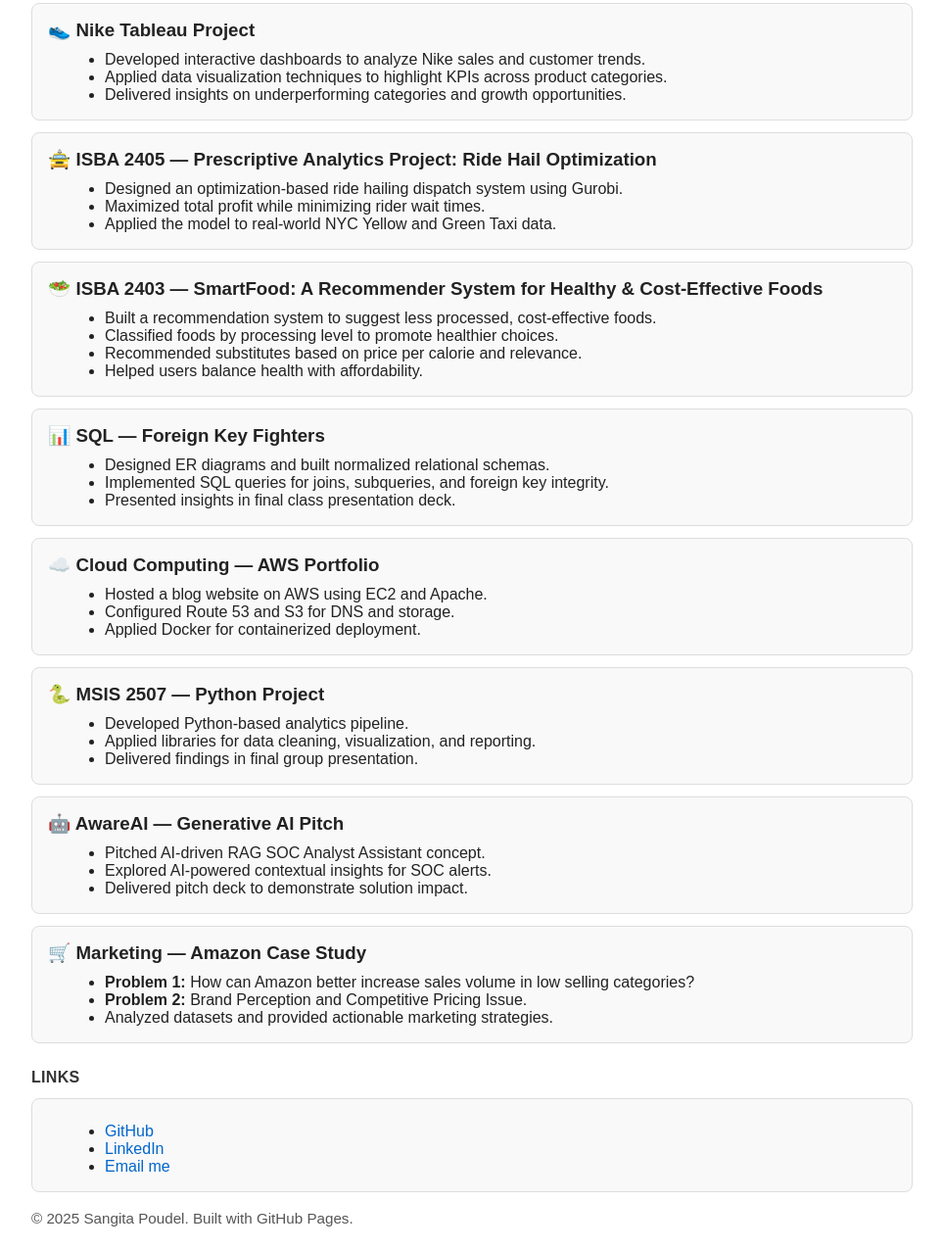
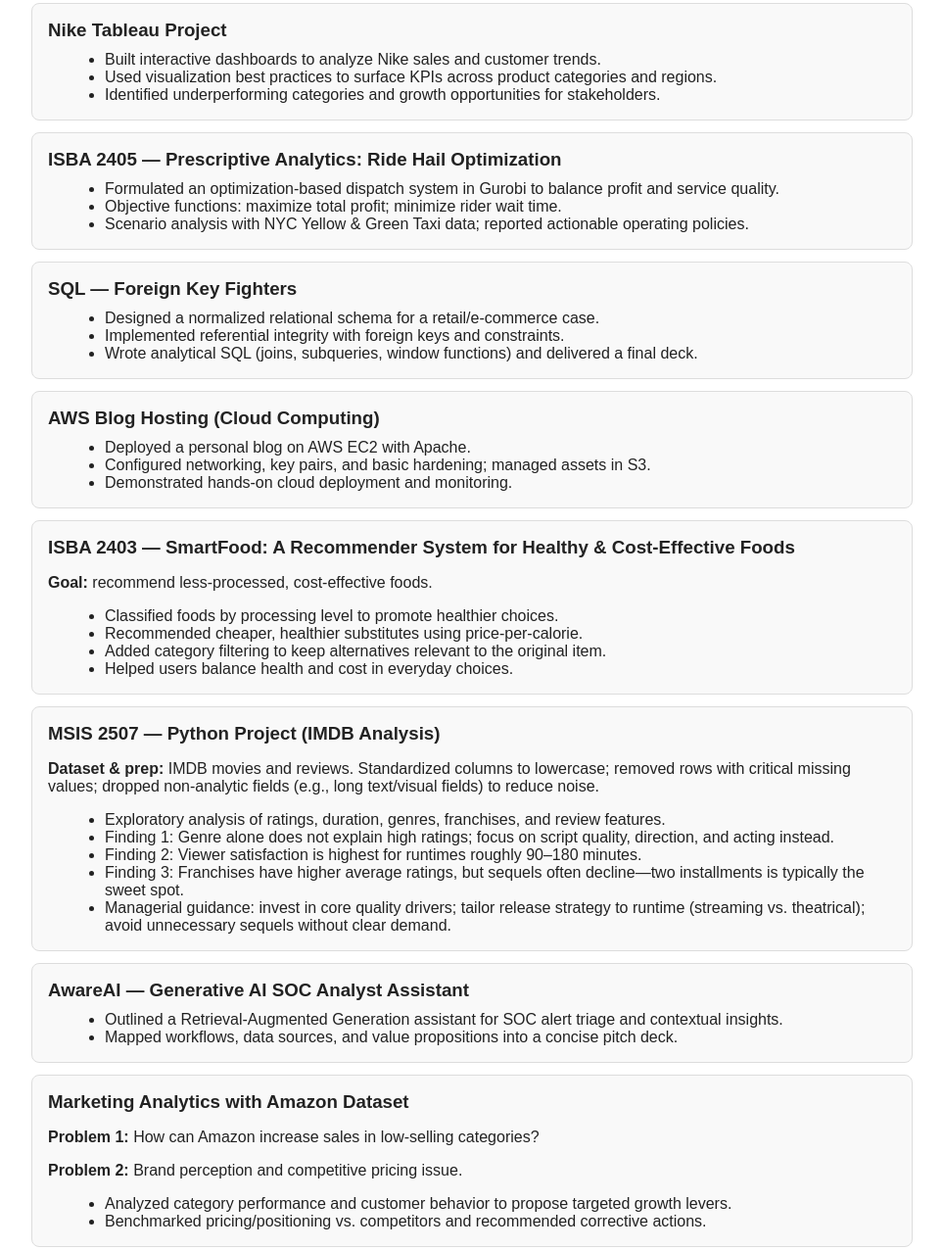
Before and after one commit to spoudel97/spoudel97.github.io, a plain HTML site: page index.html in a window 1280 px wide. Shown: the part 329-1605 px from the top of the page at 98% size, without its empty margins (158-1121 px from the left). Drawn offline with Linux system fonts and the light colour scheme.

Commit message:
Update index.html

```diff
--- a/index.html
+++ b/index.html
@@ -44,79 +44,82 @@
   <h2>My Projects</h2>
 
   <div class="card">
-    <h3>👟 Nike Tableau Project</h3>
+    <h3>Nike Tableau Project</h3>
     <ul>
-      <li>Developed interactive dashboards to analyze Nike sales and customer trends.</li>
-      <li>Applied data visualization techniques to highlight KPIs across product categories.</li>
-      <li>Delivered insights on underperforming categories and growth opportunities.</li>
+      <li>Built interactive dashboards to analyze Nike sales and customer trends.</li>
+      <li>Used visualization best practices to surface KPIs across product categories and regions.</li>
+      <li>Identified underperforming categories and growth opportunities for stakeholders.</li>
     </ul>
   </div>
 
   <div class="card">
-    <h3>🚖 ISBA 2405 — Prescriptive Analytics Project: Ride Hail Optimization</h3>
+    <h3>ISBA 2405 — Prescriptive Analytics: Ride Hail Optimization</h3>
     <ul>
-      <li>Designed an optimization-based ride hailing dispatch system using Gurobi.</li>
-      <li>Maximized total profit while minimizing rider wait times.</li>
-      <li>Applied the model to real-world NYC Yellow and Green Taxi data.</li>
+      <li>Formulated an optimization-based dispatch system in Gurobi to balance profit and service quality.</li>
+      <li>Objective functions: maximize total profit; minimize rider wait time.</li>
+      <li>Scenario analysis with NYC Yellow & Green Taxi data; reported actionable operating policies.</li>
     </ul>
   </div>
 
   <div class="card">
-    <h3>🥗 ISBA 2403 — SmartFood: A Recommender System for Healthy & Cost-Effective Foods</h3>
+    <h3>SQL — Foreign Key Fighters</h3>
     <ul>
-      <li>Built a recommendation system to suggest less processed, cost-effective foods.</li>
-      <li>Classified foods by processing level to promote healthier choices.</li>
-      <li>Recommended substitutes based on price per calorie and relevance.</li>
-      <li>Helped users balance health with affordability.</li>
+      <li>Designed a normalized relational schema for a retail/e-commerce case.</li>
+      <li>Implemented referential integrity with foreign keys and constraints.</li>
+      <li>Wrote analytical SQL (joins, subqueries, window functions) and delivered a final deck.</li>
     </ul>
   </div>
 
   <div class="card">
-    <h3>📊 SQL — Foreign Key Fighters</h3>
+    <h3>AWS Blog Hosting (Cloud Computing)</h3>
     <ul>
-      <li>Designed ER diagrams and built normalized relational schemas.</li>
-      <li>Implemented SQL queries for joins, subqueries, and foreign key integrity.</li>
-      <li>Presented insights in final class presentation deck.</li>
+      <li>Deployed a personal blog on AWS EC2 with Apache.</li>
+      <li>Configured networking, key pairs, and basic hardening; managed assets in S3.</li>
+      <li>Demonstrated hands-on cloud deployment and monitoring.</li>
     </ul>
   </div>
 
   <div class="card">
-    <h3>☁️ Cloud Computing — AWS Portfolio</h3>
+    <h3>ISBA 2403 — SmartFood: A Recommender System for Healthy & Cost-Effective Foods</h3>
+    <p><strong>Goal:</strong> recommend less-processed, cost-effective foods.</p>
     <ul>
-      <li>Hosted a blog website on AWS using EC2 and Apache.</li>
-      <li>Configured Route 53 and S3 for DNS and storage.</li>
-      <li>Applied Docker for containerized deployment.</li>
+      <li>Classified foods by processing level to promote healthier choices.</li>
+      <li>Recommended cheaper, healthier substitutes using price-per-calorie.</li>
+      <li>Added category filtering to keep alternatives relevant to the original item.</li>
+      <li>Helped users balance health and cost in everyday choices.</li>
     </ul>
   </div>
 
   <div class="card">
-    <h3>🐍 MSIS 2507 — Python Project</h3>
+    <h3>MSIS 2507 — Python Project (IMDB Analysis)</h3>
+    <p><strong>Dataset & prep:</strong> IMDB movies and reviews. Standardized columns to lowercase; removed rows with critical missing values; dropped non-analytic fields (e.g., long text/visual fields) to reduce noise.</p>
     <ul>
-      <li>Developed Python-based analytics pipeline.</li>
-      <li>Applied libraries for data cleaning, visualization, and reporting.</li>
-      <li>Delivered findings in final group presentation.</li>
+      <li>Exploratory analysis of ratings, duration, genres, franchises, and review features.</li>
+      <li>Finding 1: Genre alone does not explain high ratings; focus on script quality, direction, and acting instead.</li>
+      <li>Finding 2: Viewer satisfaction is highest for runtimes roughly 90–180 minutes.</li>
+      <li>Finding 3: Franchises have higher average ratings, but sequels often decline—two installments is typically the sweet spot.</li>
+      <li>Managerial guidance: invest in core quality drivers; tailor release strategy to runtime (streaming vs. theatrical); avoid unnecessary sequels without clear demand.</li>
     </ul>
   </div>
 
   <div class="card">
-    <h3>🤖 AwareAI — Generative AI Pitch</h3>
+    <h3>AwareAI — Generative AI SOC Analyst Assistant</h3>
     <ul>
-      <li>Pitched AI-driven RAG SOC Analyst Assistant concept.</li>
-      <li>Explored AI-powered contextual insights for SOC alerts.</li>
-      <li>Delivered pitch deck to demonstrate solution impact.</li>
+      <li>Outlined a Retrieval-Augmented Generation assistant for SOC alert triage and contextual insights.</li>
+      <li>Mapped workflows, data sources, and value propositions into a concise pitch deck.</li>
     </ul>
   </div>
 
   <div class="card">
-    <h3>🛒 Marketing — Amazon Case Study</h3>
+    <h3>Marketing Analytics with Amazon Dataset</h3>
+    <p><strong>Problem 1:</strong> How can Amazon increase sales in low-selling categories?</p>
+    <p><strong>Problem 2:</strong> Brand perception and competitive pricing issue.</p>
     <ul>
-      <li><b>Problem 1:</b> How can Amazon better increase sales volume in low selling categories?</li>
-      <li><b>Problem 2:</b> Brand Perception and Competitive Pricing Issue.</li>
-      <li>Analyzed datasets and provided actionable marketing strategies.</li>
+      <li>Analyzed category performance and customer behavior to propose targeted growth levers.</li>
+      <li>Benchmarked pricing/positioning vs. competitors and recommended corrective actions.</li>
     </ul>
   </div>
 </section>
-
 
 
     <!-- Links -->
```
